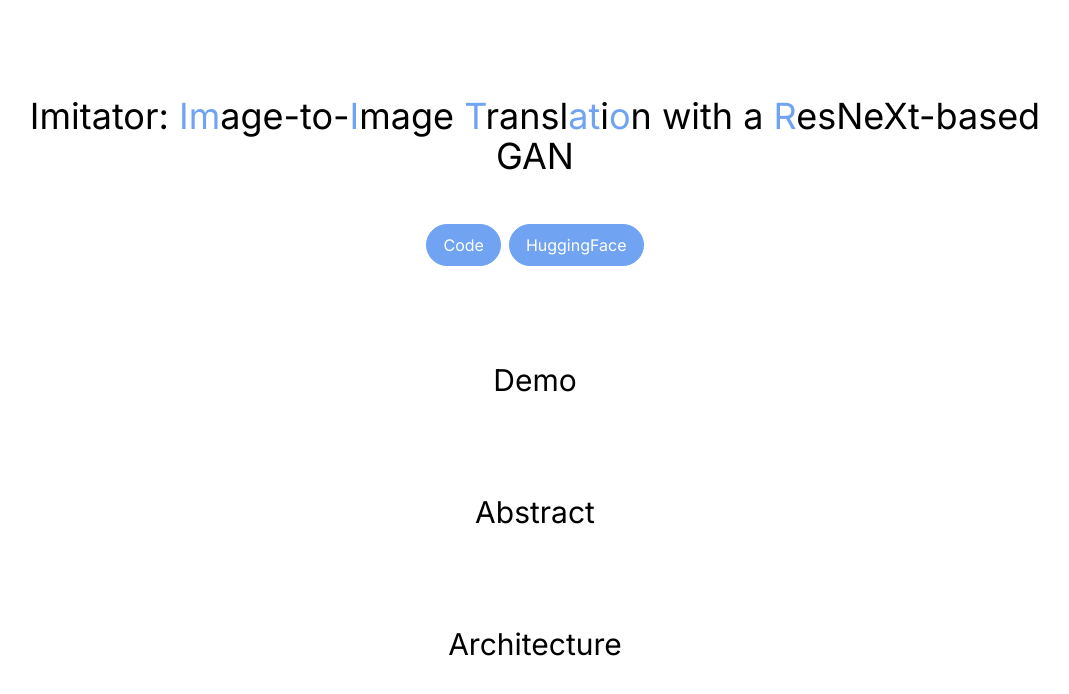
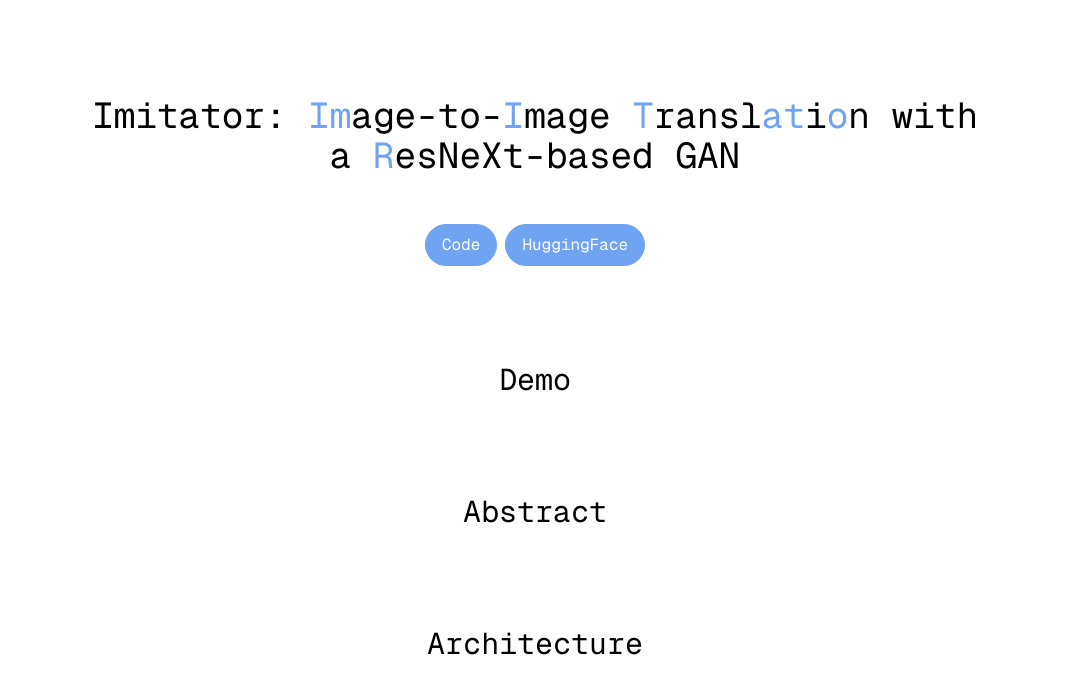
Before and after one commit to ericfzhu/replica, a Next.js app: page / in a window 1280 px wide. Shown: the top 694 px of the page, without its empty margins (105-1174 px from the left). Built offline with nearby package versions, Linux system fonts and the light colour scheme.

Commit message:
geistmono

```diff
--- a/package.json
+++ b/package.json
@@ -10,6 +10,7 @@
 		"lint": "next lint"
 	},
 	"dependencies": {
+		"geist": "^1.3.0",
 		"next": "14.1.0",
 		"react": "^18",
 		"react-dom": "^18"
--- a/src/app/layout.tsx
+++ b/src/app/layout.tsx
@@ -1,12 +1,14 @@
-import type { Metadata } from "next";
-import { Inter } from "next/font/google";
-import "./globals.css";
+import type { Metadata } from 'next';
+import { GeistSans } from 'geist/font/sans';
+import { GeistMono } from 'geist/font/mono';
 
-const inter = Inter({ subsets: ["latin"] });
+import './globals.css';
+
+// const inter = Inter({ subsets: ['latin'] });
 
 export const metadata: Metadata = {
-  title: "Create Next App",
-  description: "Generated by create next app",
+	title: 'Imitator: Image-to-Image Translation with a ResNeXt-based GAN',
+	description: '',
 };
 
 export default function RootLayout({
@@ -16,7 +18,8 @@ export default function RootLayout({
 }>) {
 	return (
 		<html lang="en">
-      <body className={inter.className}>{children}</body>
+			<link rel="icon" href="/icon.jpg" />
+			<body className={GeistMono.className}>{children}</body>
 		</html>
 	);
 }
--- a/src/app/page.tsx
+++ b/src/app/page.tsx
@@ -5,7 +5,7 @@ export default function Home() {
 	return (
 		<main className="flex min-h-screen flex-col items-center gap-24 bg-white p-24">
 			<section className="flex flex-col items-center gap-12">
-				<h1 className="flex-wrap text-center text-4xl text-black">
+				<h1 className="max-w-4xl flex-wrap text-center text-4xl text-black">
 					Imitator: <span className="text-accent-500">Im</span>age-to-<span className="text-accent-500">I</span>mage{' '}
 					<span className="text-accent-500">T</span>ransl<span className="text-accent-500">at</span>i
 					<span className="text-accent-500">o</span>n with a <span className="text-accent-500">R</span>esNeXt-based GAN
@@ -14,12 +14,12 @@ export default function Home() {
 				<div className="flex gap-2">
 					<Link
 						href="https://github.com/ericfzhu/imitator"
-						className="bg-accent-500 border-accent-500 hover:bg-accent-400 rounded-full border-[1px] px-4 py-2 text-white duration-300">
+						className="rounded-full border-[1px] border-accent-500 bg-accent-500 px-4 py-2 text-white duration-300 hover:bg-accent-400">
 						Code
 					</Link>
 					<Link
 						href="https://huggingface.co/ericfzhu/imitator"
-						className="bg-accent-500 border-accent-500 hover:bg-accent-400 rounded-full border-[1px] px-4 py-2 text-white duration-300">
+						className="rounded-full border-[1px] border-accent-500 bg-accent-500 px-4 py-2 text-white duration-300 hover:bg-accent-400">
 						HuggingFace
 					</Link>
 				</div>
```
Also changed, not shown: public/icon.jpg (added), 1 other file (tests, documents, lock files or other folders). Lines whose indentation alone changed are shown as unchanged.
